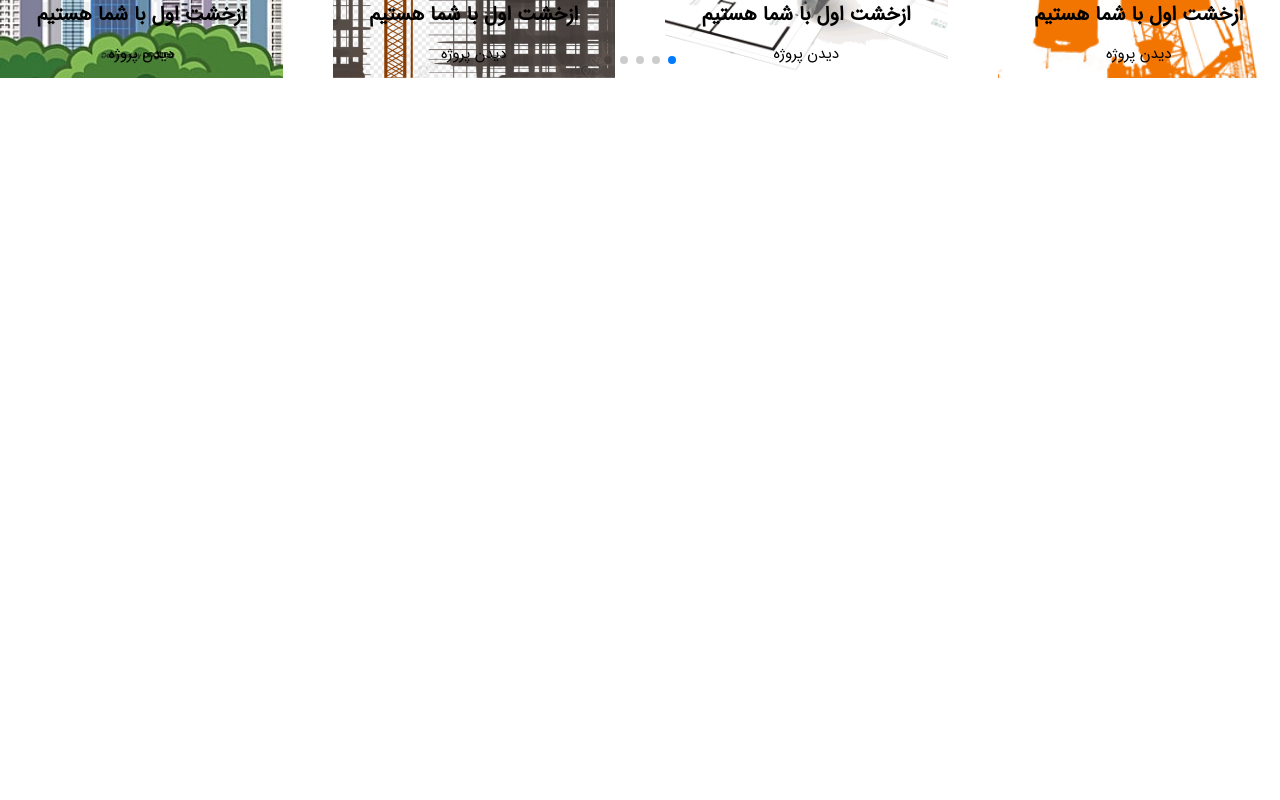
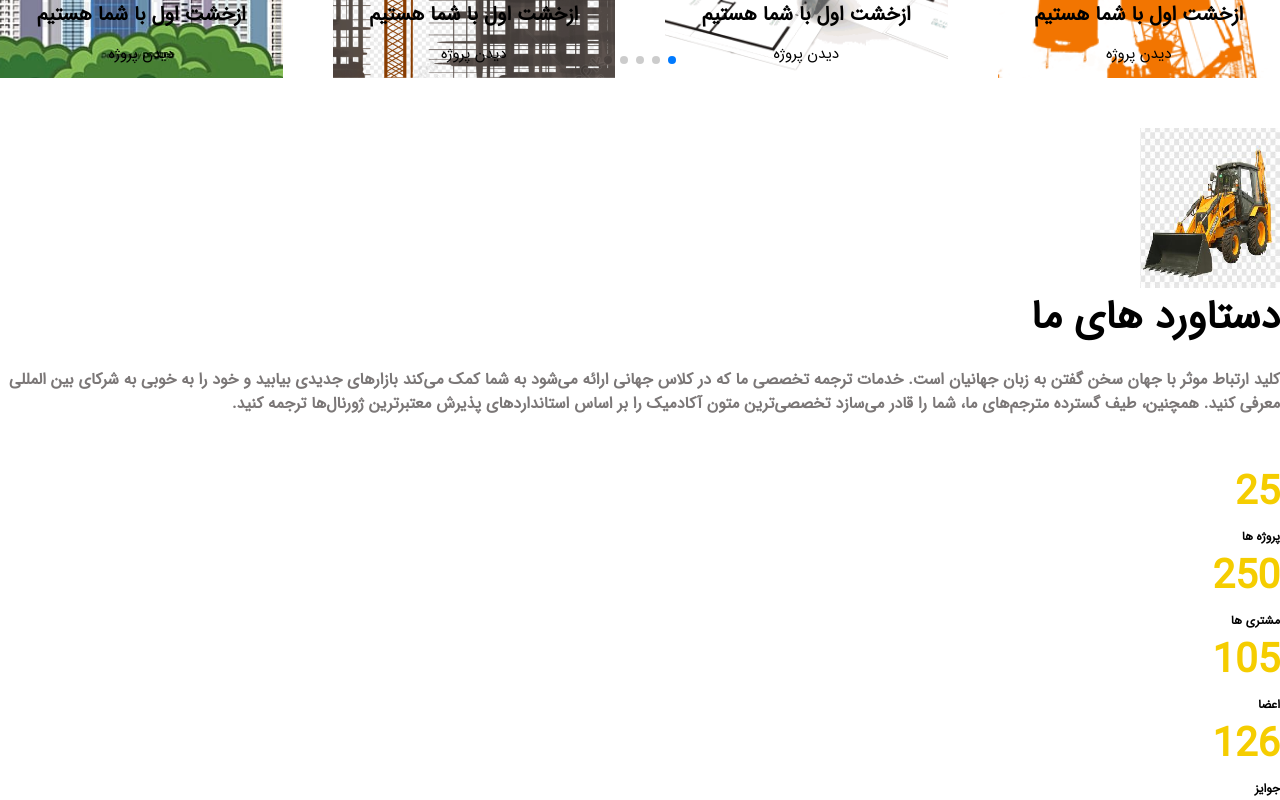
Before and after one commit to vahidyousefinavid/construction-product-ui-react, a React (Create React App) app: page / in a window 1280 px wide. Shown: the part 6760-7560 px from the top of the page. Before the commit the page ends 6888 px from the top, so only its background shows below. Built offline with nearby package versions, Linux system fonts and the light colour scheme.

Commit message:
add slider

```diff
--- a/src/App.js
+++ b/src/App.js
@@ -4,6 +4,7 @@ import ImageHero from './Layout/ImageHero/ImageHero'
 import Ht from './Layout/ListHesderText/Ht'
 import ListH from './Layout/ListHero/ListH'
 import Slider from './Layout/Caruosel/Slider'
+import Achieve from './Layout/Achivement/Achieve'
 
 const App = () => {
   return (
@@ -13,6 +14,7 @@ const App = () => {
      <Ht/>
      <ListH/>
      <Slider/>
+     <Achieve/>
     </div>
   )
 }
--- /dev/null
+++ b/src/Layout/Achivement/Achieve.js
@@ -0,0 +1,67 @@
+import React from "react";
+import "./Achivement.css";
+
+const jobs = [
+  { id: 1, number: "25", title: "پروژه ها" },
+  { id: 2, number: "250", title: "مشتری ها" },
+  { id: 3, number: "105", title: "اعضا" },
+  { id: 4, number: "126", title: "جوایز" },
+];
+
+const Achieve = () => {
+  return (
+    <div className="Countainer font-iransans" style={{ marginBottom: "80px" }}>
+      <div className="row h-full justify-center">
+        <div className="col-sm-12 col-lg-2 self-end">
+          <div className="relative">
+            <img
+              style={{ width: "140px", height: "10rem" }}
+              className="sm:w-2/3"
+              src={require("../../image/constroc.png")}
+            />
+            <h1
+              className="absolute  top-3/4 right-2/3"
+              style={{ fontSize: "40px", fontWeight: "bold", color: "#fff" }}
+            >
+              24
+            </h1>
+          </div>
+        </div>
+        <div className="col-sm-12 col-lg-5">
+          <div>
+            <h1
+              style={{
+                fontSize: "40px",
+                fontWeight: "bold",
+                marginBottom: "20px",
+              }}
+            >
+              دستاورد های ما
+            </h1>
+            <p style={{ color: "#7b7777", fontWeight: "bold" }}>
+              کلید ارتباط موثر با جهان سخن گفتن به زبان جهانیان است. خدمات ترجمه
+              تخصصی ما که در کلاس جهانی ارائه می‌شود به شما کمک می‌کند بازارهای
+              جدیدی بیابید و خود را به خوبی به شرکای بین المللی معرفی کنید.
+              همچنین، طیف گسترده مترجم‌های ما، شما را قادر می‌سازد تخصصی‌ترین
+              متون آکادمیک را بر اساس استانداردهای پذیرش معتبرترین ژورنال‌ها
+              ترجمه کنید.
+            </p>
+          </div>
+          <div className="row mt-12 font-iransans">
+            {jobs.map((item,index) => (
+              <div key={index} className="col-3">
+                <div className="relative">
+                <h1 style={{fontSize:"40px",fontWeight:"bold",color:"#f5cd00"}}>{item.number}</h1>
+                <span style={{fontSize:"12px",fontWeight:"bold"}}>{item.title}</span>
+                </div>
+
+              </div>
+            ))}
+          </div>
+        </div>
+      </div>
+    </div>
+  );
+};
+
+export default Achieve;
--- /dev/null
+++ b/src/Layout/Achivement/Achivement.css
@@ -0,0 +1,7 @@
+.Countainer{
+    max-width: 1300px;
+    height: 20rem;
+    margin: 0 auto;
+
+
+}
```
Also changed, not shown: src/image/constroc.png (added).
